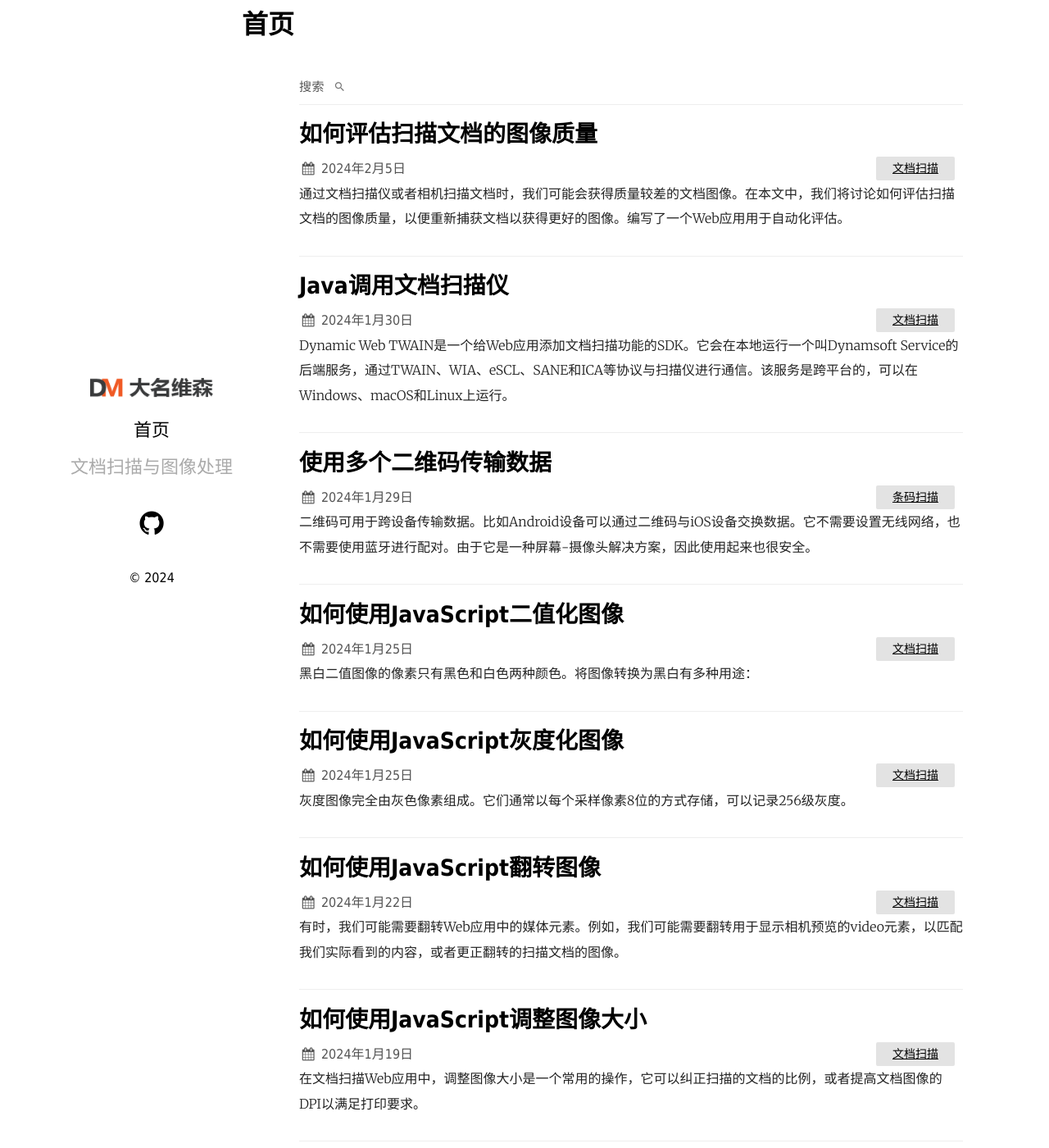
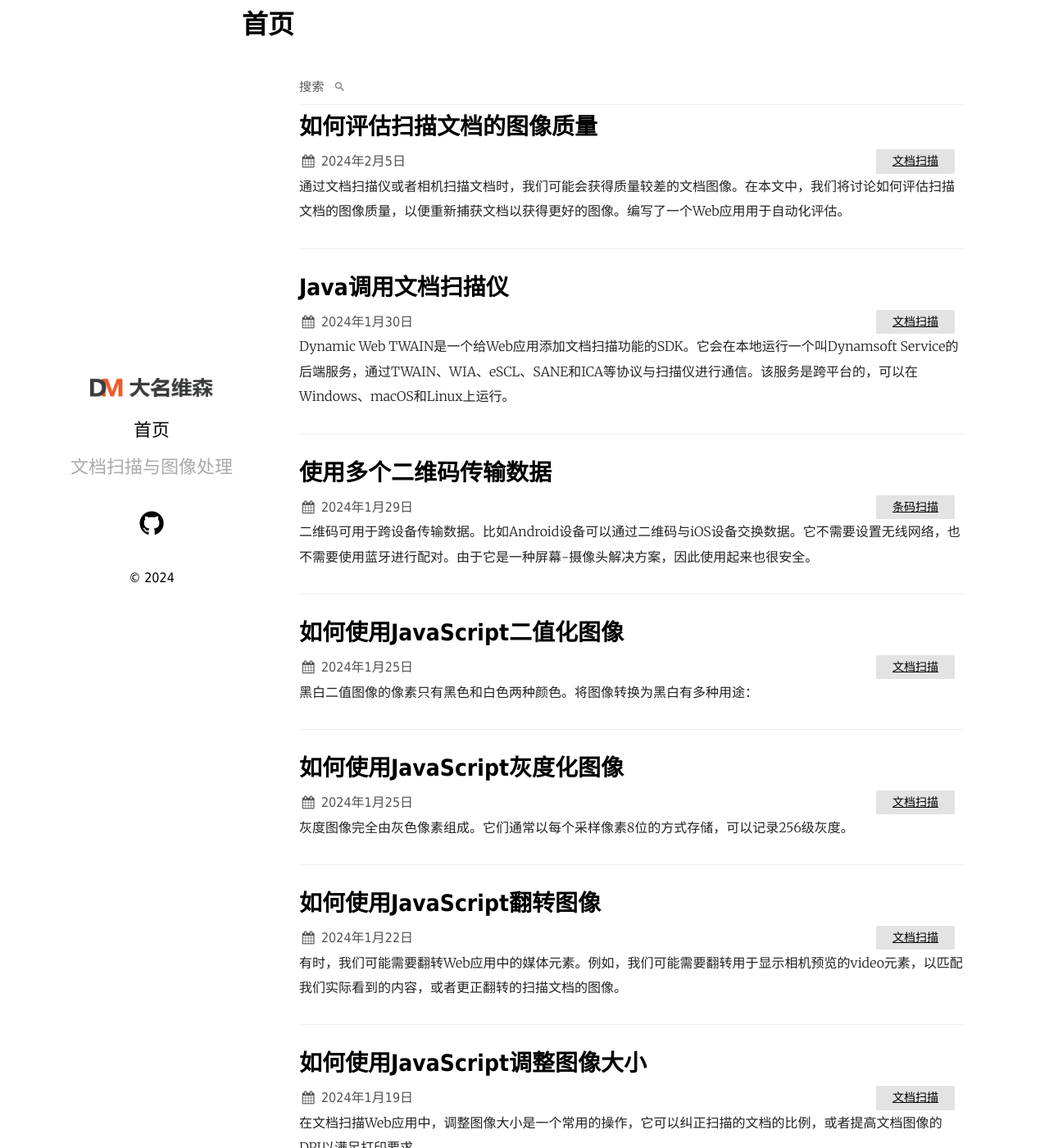
Before and after one commit to damingsoft/damingsoft.github.io, a Jekyll site: the page built from index.html, in a window 1280 px wide and 1400 px high. Shown: the whole window at 82% size. Built offline with Jekyll 4.4.1, drawn with Linux system fonts in a browser that asks for light colours; the list of posts is cut into pages by our own code.

Commit message:
adjust posts' margin-top

```diff
--- a/_sass/plain.scss
+++ b/_sass/plain.scss
@@ -236,7 +236,11 @@ main {
   margin-bottom: 10px;
 }
 
-.posts .post-title:not(:first-child){
+.posts>:nth-child(2) .post-title {
+  margin-top: 0px;
+}
+
+.posts .post-title {
   margin-top: 30px;
 }
 
```
